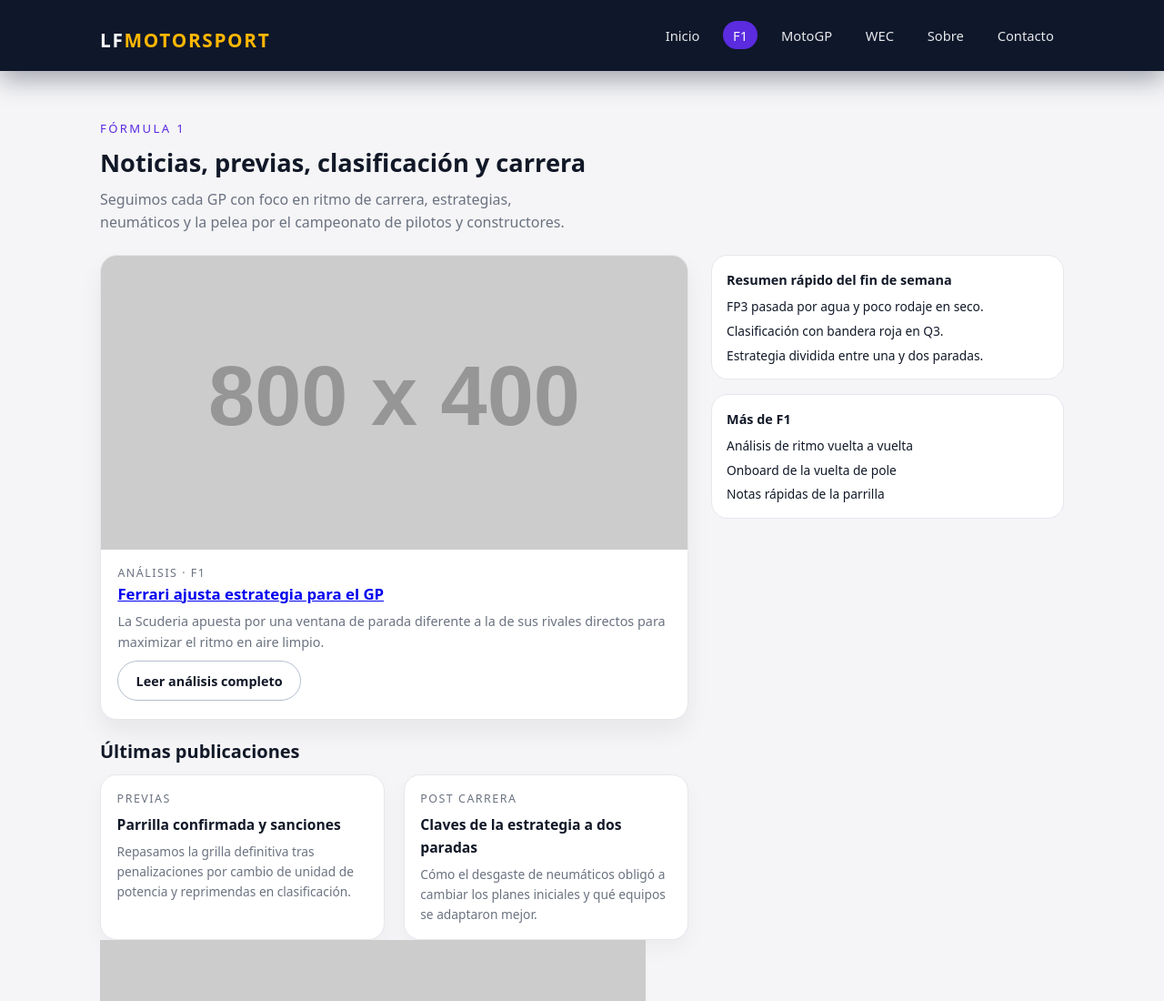
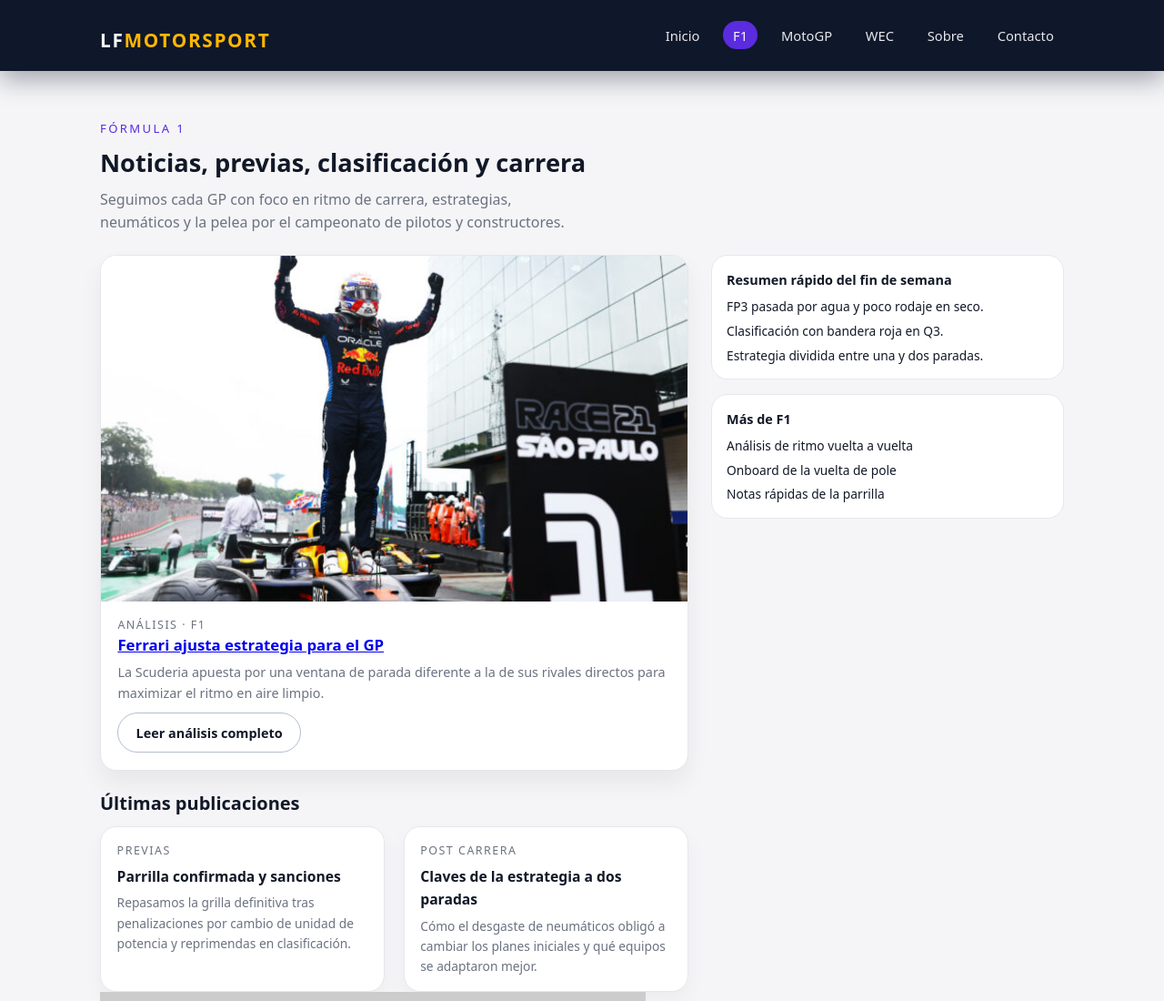
Before and after one commit to lautifilgue07-cyber/lfmotorsportt, a plain HTML site: page f1.html in a window 1280 px wide. Shown: the top 1100 px of the page at 91% size. Drawn offline with Linux system fonts and the light colour scheme; placeholder pictures from the web are drawn by us.

Commit message:
Update f1.html

```diff
--- a/f1.html
+++ b/f1.html
@@ -44,7 +44,8 @@
       <div class="category-main">
         <article class="category-featured">
           <figure>
-            <img src="https://via.placeholder.com/800x400?text=F1" alt="Imagen genérica de autos de Fórmula 1 en pista" />
+           <img src="assets/img/maxinterlagos.jpg" class="hero-logo img-fluid" alt="Logo LF Motorsport">
+
           </figure>
           <div class="category-featured-content">
             <p class="news-meta">Análisis · F1</p>
```
